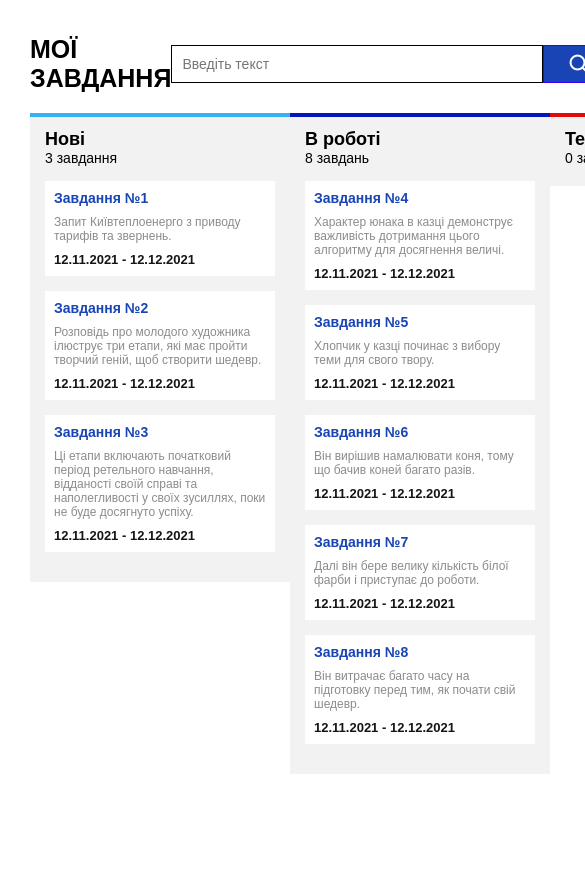
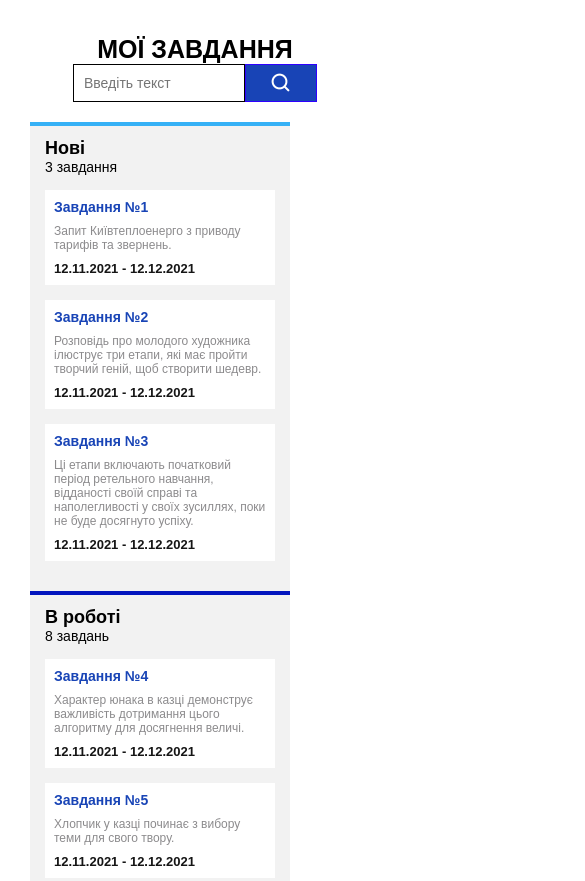
Before and after one commit to Imidazol/practice1, a plain HTML site: page index.html in a window 390 px wide. Shown: the top 881 px of the page, 585 px wide, since content can reach past the window. Before the commit the page ends 844 px from the top, so only its background shows below. Drawn offline with Linux system fonts and the light colour scheme.

Commit message:
20230903

```diff
--- a/css/styles.css
+++ b/css/styles.css
@@ -10,6 +10,13 @@ body {
   margin-left: 30px;
   margin-right: 30px;
   margin-bottom: 20px;
+}
+
+@media (max-width: 768px) {
+  .header {
+    display: flex;
+    flex-direction: column;
+  }
 }
 
 .header__title {
@@ -34,6 +41,12 @@ body {
   padding-left: 10px;
 }
 
+@media (max-width: 480px) {
+  .input-form {
+    width: 160px;
+  }
+}
+
 .button-image {
   width: 70px;
   height: 36px;
@@ -45,6 +58,13 @@ body {
   justify-content: space-between;
   margin-left: 30px;
   margin-right: 30px;
+}
+
+@media (max-width: 1350px) {
+  .content {
+    display: flex;
+    flex-direction: column;
+  }
 }
 
 .content__frame--new {
```
